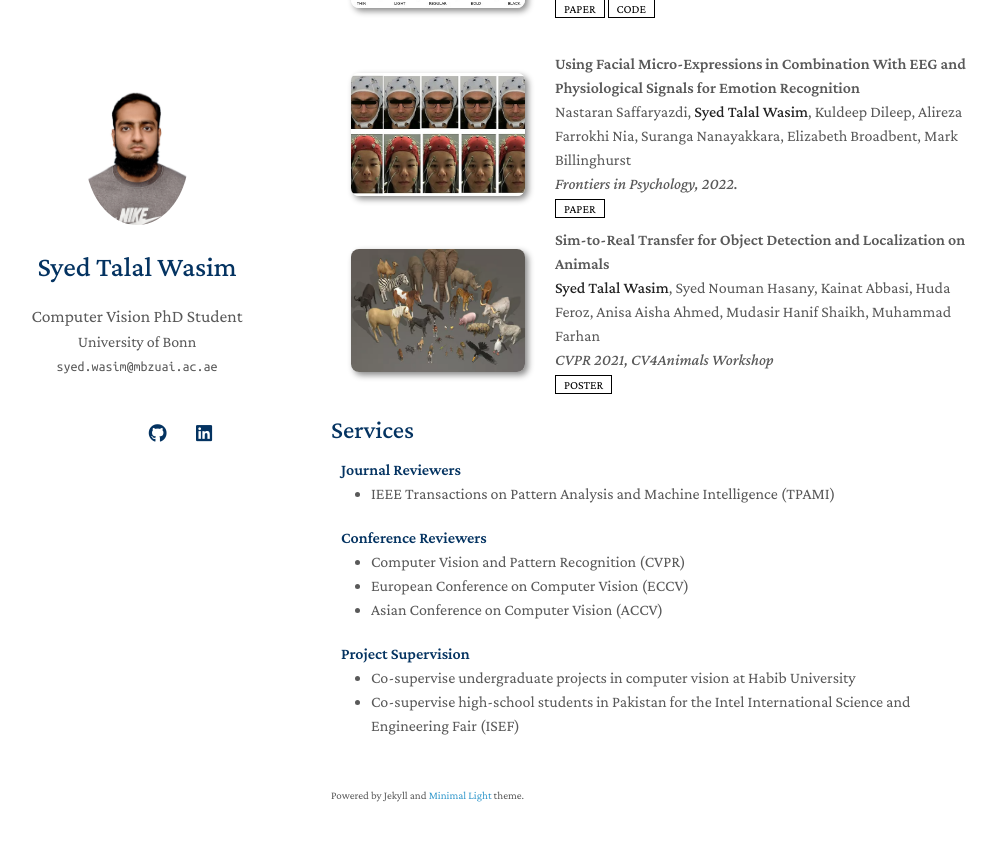
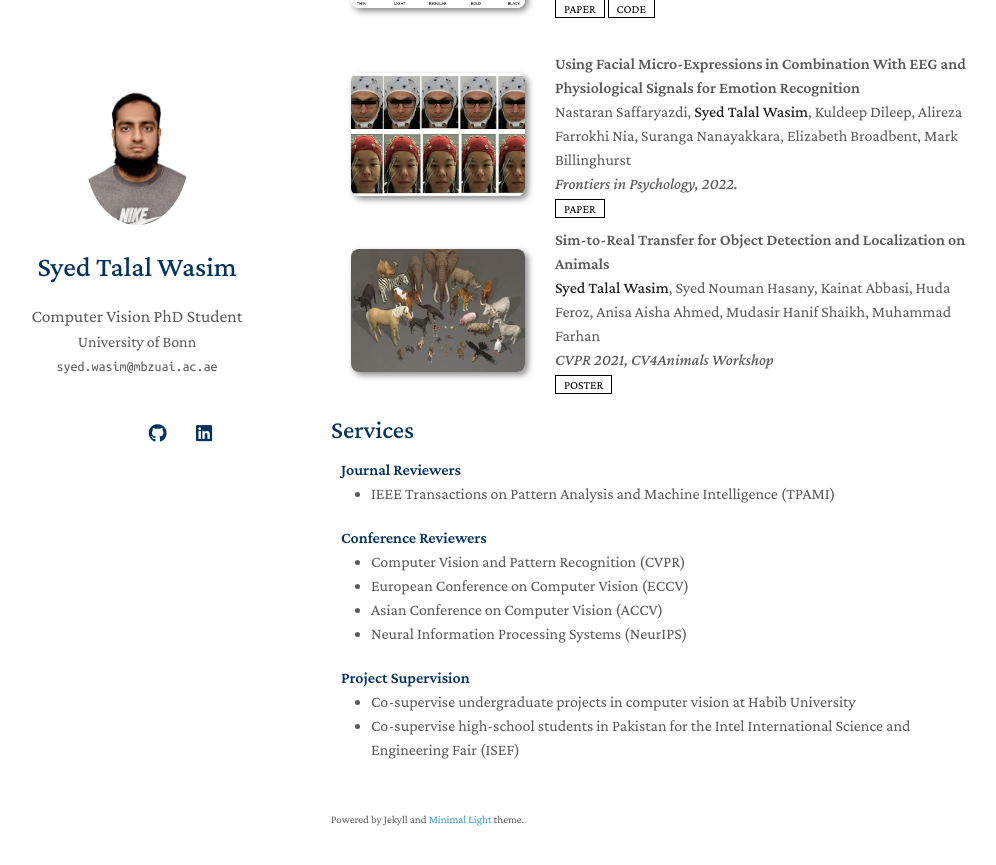
Before and after one commit to TalalWasim/talalwasim.github.io, a Jekyll site: the page built from index.md, in a window 1280 px wide and 900 px high, scrolled down 2263 px. Shown: the top 865 px of the window, without its empty margins (139-1135 px from the left). Built offline with Jekyll 4.4.1, drawn with Linux system fonts in a browser that asks for light colours; nearby versions of some CDN libraries; a style sheet for code colours, icons or effects is not loaded; our own code applies the rules of GitHub Pages for plain Markdown files.

Commit message:
updated CV and services

```diff
--- a/_includes/services.md
+++ b/_includes/services.md
@@ -12,6 +12,7 @@
   <li><autocolor>Computer Vision and Pattern Recognition (CVPR)</autocolor></li>
   <li><autocolor>European Conference on Computer Vision (ECCV)</autocolor></li>
   <li><autocolor>Asian Conference on Computer Vision (ACCV)</autocolor></li>
+  <li><autocolor>Neural Information Processing Systems (NeurIPS)</autocolor></li>
 </ul>
 
 <h4 style="margin:0 10px 0;">Project Supervision</h4>
```
Also changed, not shown: 1 other file.
